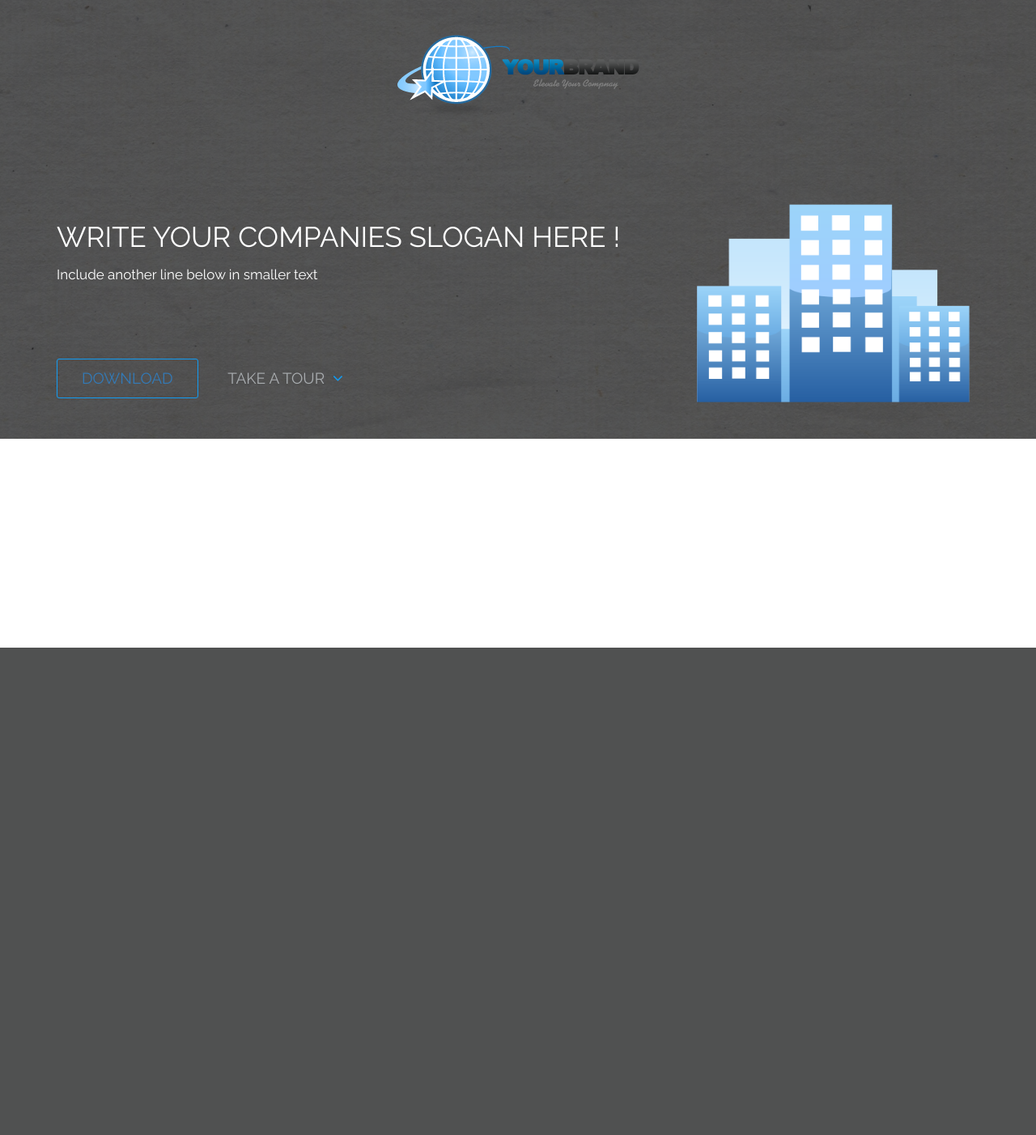
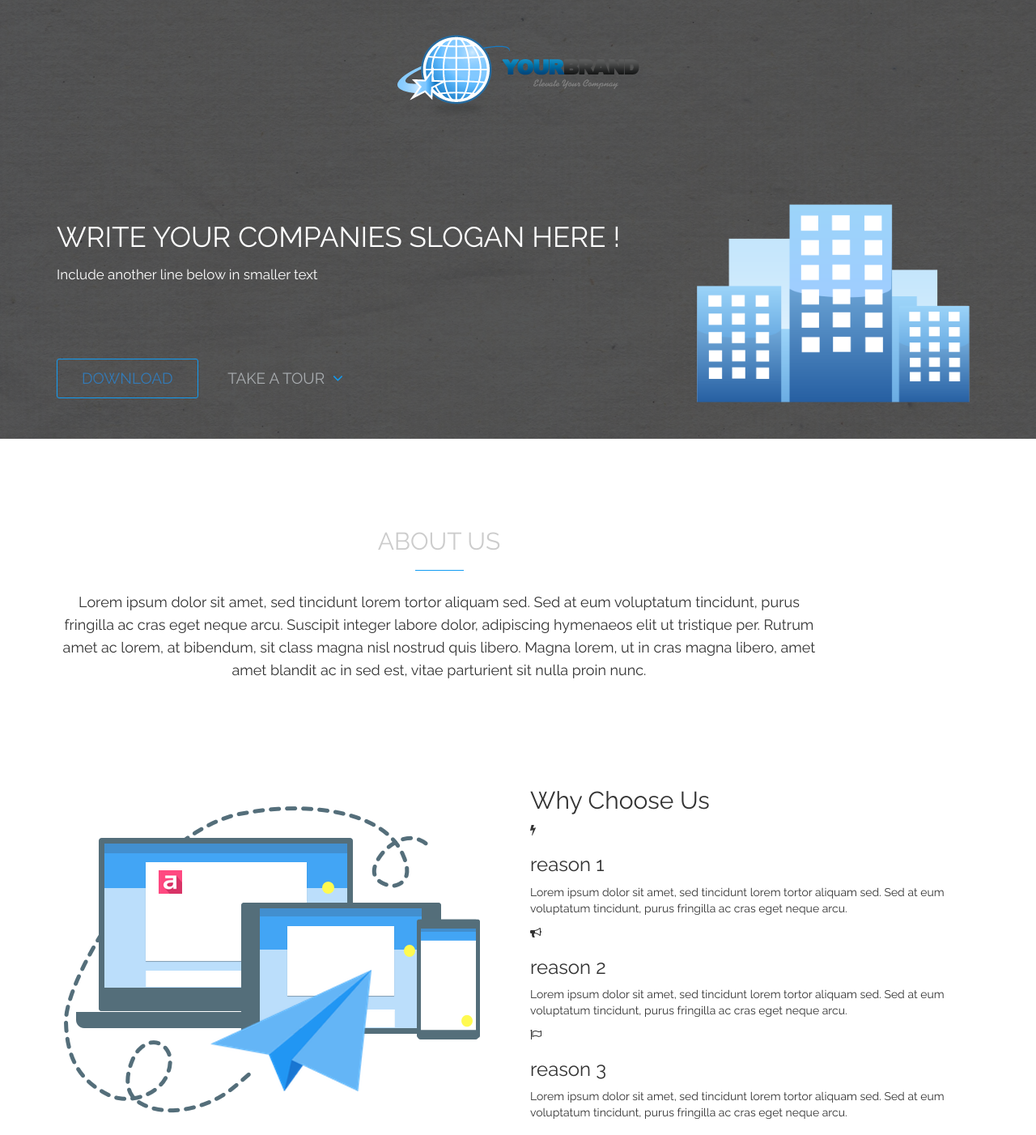
Before and after one commit to designreuse/business-website-template, a PHP site: page / in a window 1280 px wide. Shown: the whole page at 81% size. Before the commit the page ends 800 px from the top, so only its background shows below. Run offline with PHP 8.4, Linux system fonts and the light colour scheme.

Commit message:
build about me section with css/bootstrap

```diff
--- a/css/style.css
+++ b/css/style.css
@@ -14,6 +14,45 @@ body {
 p {
   font-size: 14px;
 }
+
+
+
+/*generic styling */
+
+.section-title {
+  padding-top: 90px;
+  padding-bottom: 50px;
+}
+
+.section-title h2 {
+  position: relative;
+  text-align:center;
+  color: #ccc;
+  font-size:30px;
+  fonr-weight: 400px;
+  text-transform: uppercase;
+}
+
+.section-title h2:after {
+  content: "";
+  position: absolute;
+  bottom: -20px;
+  left: 50%;
+  width: 60px;
+  height: 1px;
+  background-color: #129CF3;
+  margin-left: -30px;
+}
+
+.section-title p {
+  color: #333;
+  font-size: 18px;
+  line-height: 28px;
+  font-weight: 300;
+  text-align: center;
+  margin-top: 45px;
+}
+
 
 /*header*/
 
@@ -112,3 +151,16 @@ p {
   padding-left:5px;
   color: #129CF3;
 }
+
+
+
+/*about us*/
+
+.choose-us-wrapper {
+  padding-top: 50px;
+}
+
+.about-company img {
+  margin-top: 30px;
+  margin-bottom:20px;
+}
--- a/index.html
+++ b/index.html
@@ -45,6 +45,58 @@
         </div>
       </header>
 
+      <section>
+        <div class="container">
+          <div class="row">
+            <div class="col-md-10 col-med-offset-1">
+              <div class="section-title">
+                <h2>About Us</h2>
+                <p>Lorem ipsum dolor sit amet, sed tincidunt lorem tortor aliquam sed. Sed at eum voluptatum tincidunt,
+                  purus fringilla ac cras eget neque arcu. Suscipit integer labore dolor, adipiscing hymenaeos elit ut tristique per.
+                  Rutrum amet ac lorem, at bibendum, sit class magna nisl nostrud quis libero. Magna lorem, ut in cras magna libero,
+                  amet amet blandit ac in sed est, vitae parturient sit nulla proin nunc.</p>
+              </div>
+            </div>
+          </div>
+        </div>
+        <div class="choose-us-wrapper">
+          <div class="container">
+            <div class="row">
+              <div class="col-md-6">
+                <div class="about-company">
+                  <img src="images/about-company.png" alt="about-company">
+                </div>
+              </div>
+              <div class="col-md-6">
+                <div class="choose-us-title">
+                  <h2> Why Choose Us</h2>
+                </div>
+
+                <div class="choose-us-desc">
+                  <div class="choose-us-item">
+                    <div><i class="fa fa-bolt"></i></div>
+                      <h3>reason 1</h3>
+                      <p>Lorem ipsum dolor sit amet, sed tincidunt lorem tortor aliquam sed. Sed at eum voluptatum tincidunt,
+                        purus fringilla ac cras eget neque arcu.</p>
+                    </div>
+                    <div class="choose-us-item">
+                      <div><i class="fa fa-bullhorn"></i></div>
+                      <h3>reason 2</h3>
+                      <p>Lorem ipsum dolor sit amet, sed tincidunt lorem tortor aliquam sed. Sed at eum voluptatum tincidunt,
+                        purus fringilla ac cras eget neque arcu.</p>
+                    </div>
+                    <div class="choose-us-item">
+                      <div><i class="fa fa-flag-o"></i></div>
+                      <h3>reason 3</h3>
+                      <p>Lorem ipsum dolor sit amet, sed tincidunt lorem tortor aliquam sed. Sed at eum voluptatum tincidunt,
+                        purus fringilla ac cras eget neque arcu.</p>
+                    </div>
+                  </div>
+                </div>
+              </div>
+            </div>
+          </div>
+      </section>
       <script src="https://code.jquery.com/jquery-1.12.4.js"></script>
       <script src="https://maxcdn.bootstrapcdn.com/bootstrap/3.3.7/js/bootstrap.min.js"></script>
     </body>
```
Also changed, not shown: images/about-company.png (added).
